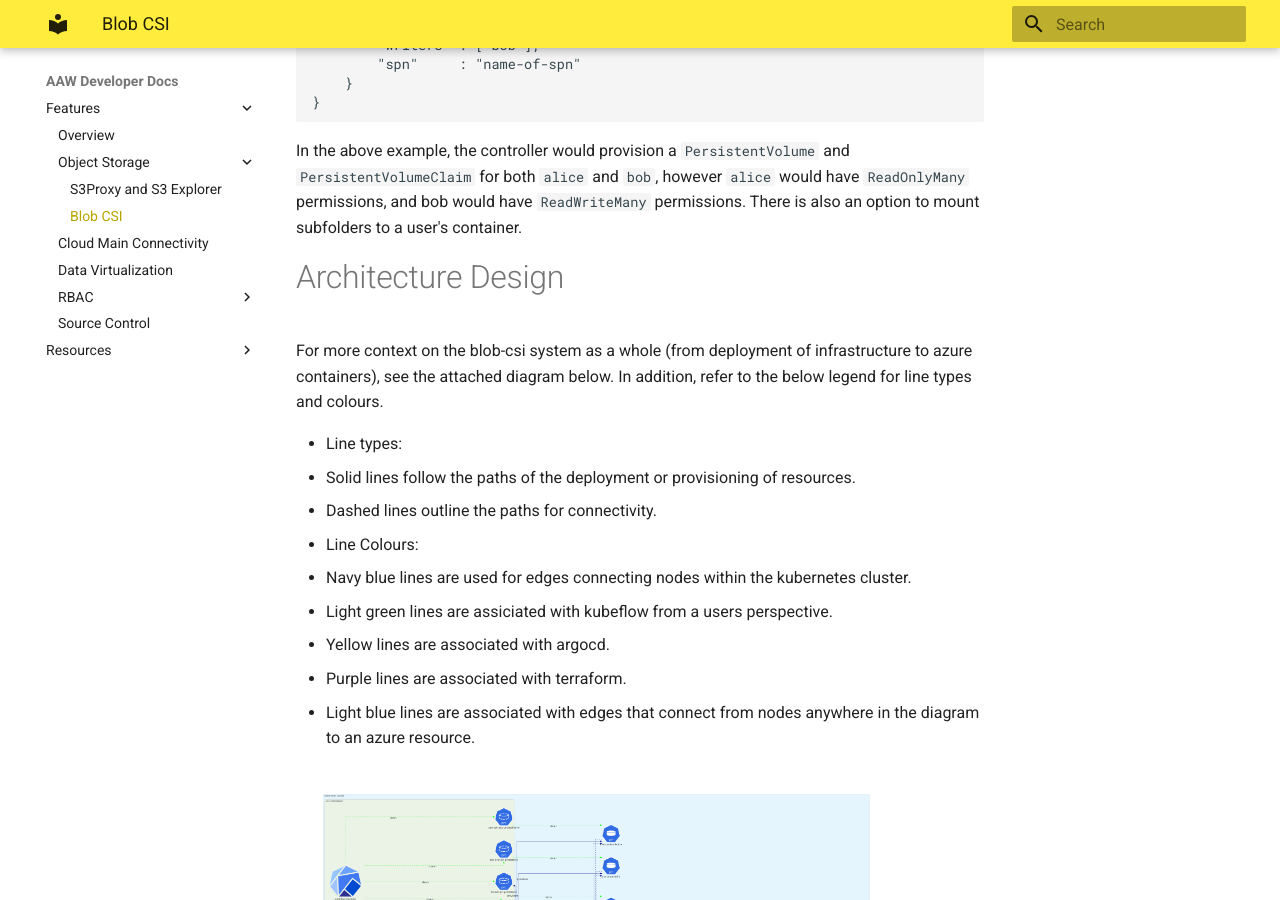
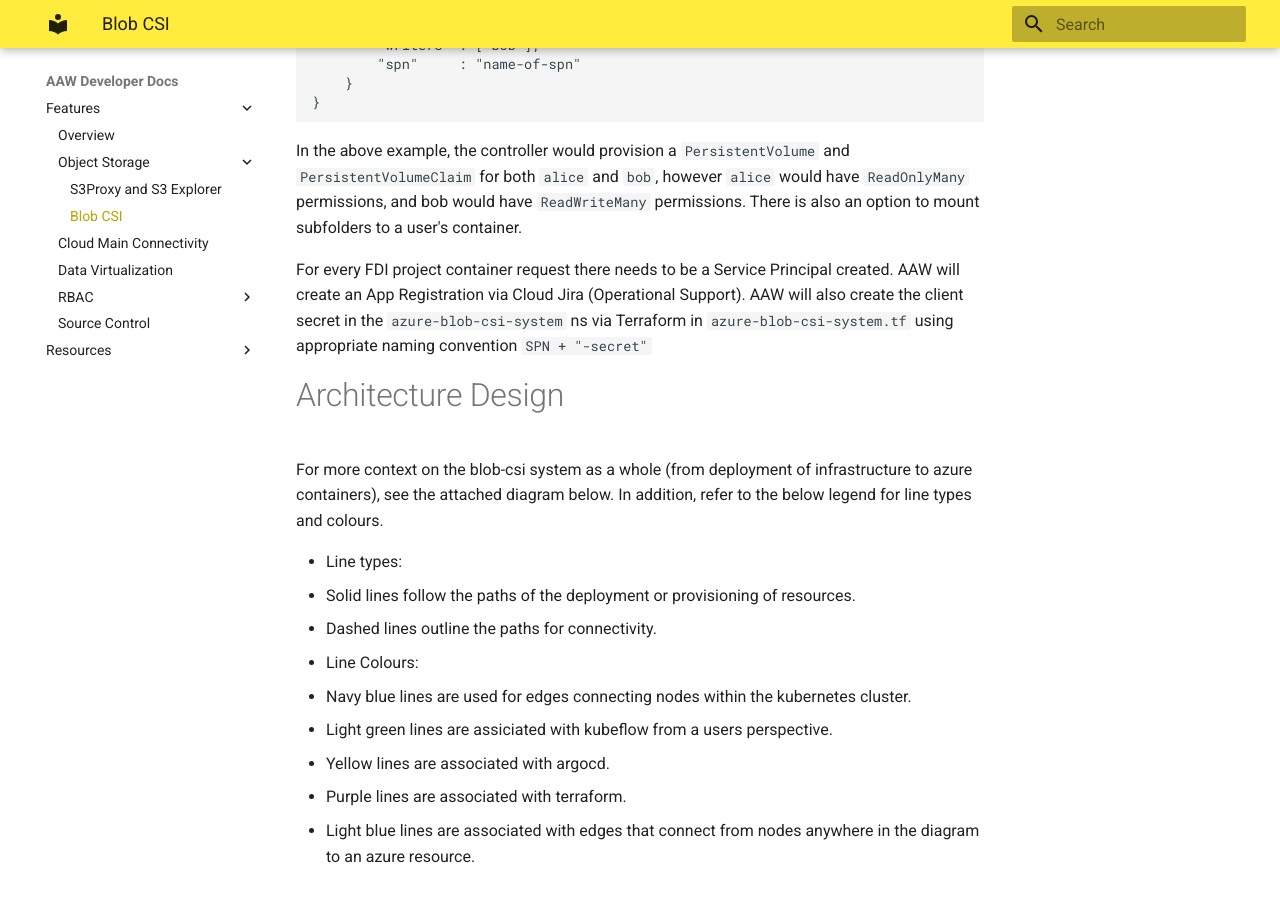
Before and after one commit to StatCan/aaw-developer-docs, an MkDocs documentation site: the page built from docs/features/object-storage/blobcsi.md, in a window 1280 px wide and 900 px high, scrolled down 2224 px. Built offline with MkDocs 1.6.1 and Material for MkDocs 9.7.7, drawn with Linux system fonts in a browser that asks for light colours.

Commit message:
update: blobcsi dev docs

```diff
--- a/docs/features/object-storage/blobcsi.md
+++ b/docs/features/object-storage/blobcsi.md
@@ -57,6 +57,8 @@
 `alice` would have `ReadOnlyMany` permissions, and bob would have `ReadWriteMany` permissions. There is also an option to mount subfolders
 to a user's container.
 
+For every FDI project container request there needs to be a Service Principal created. AAW will create
+an App Registration via Cloud Jira (Operational Support). AAW will also create the client secret in the `azure-blob-csi-system` ns via Terraform in `azure-blob-csi-system.tf` using appropriate naming convention `SPN + "-secret"`
 # Architecture Design
 
 For more context on the blob-csi system as a whole (from deployment of infrastructure to azure containers), see the attached diagram below.
```
